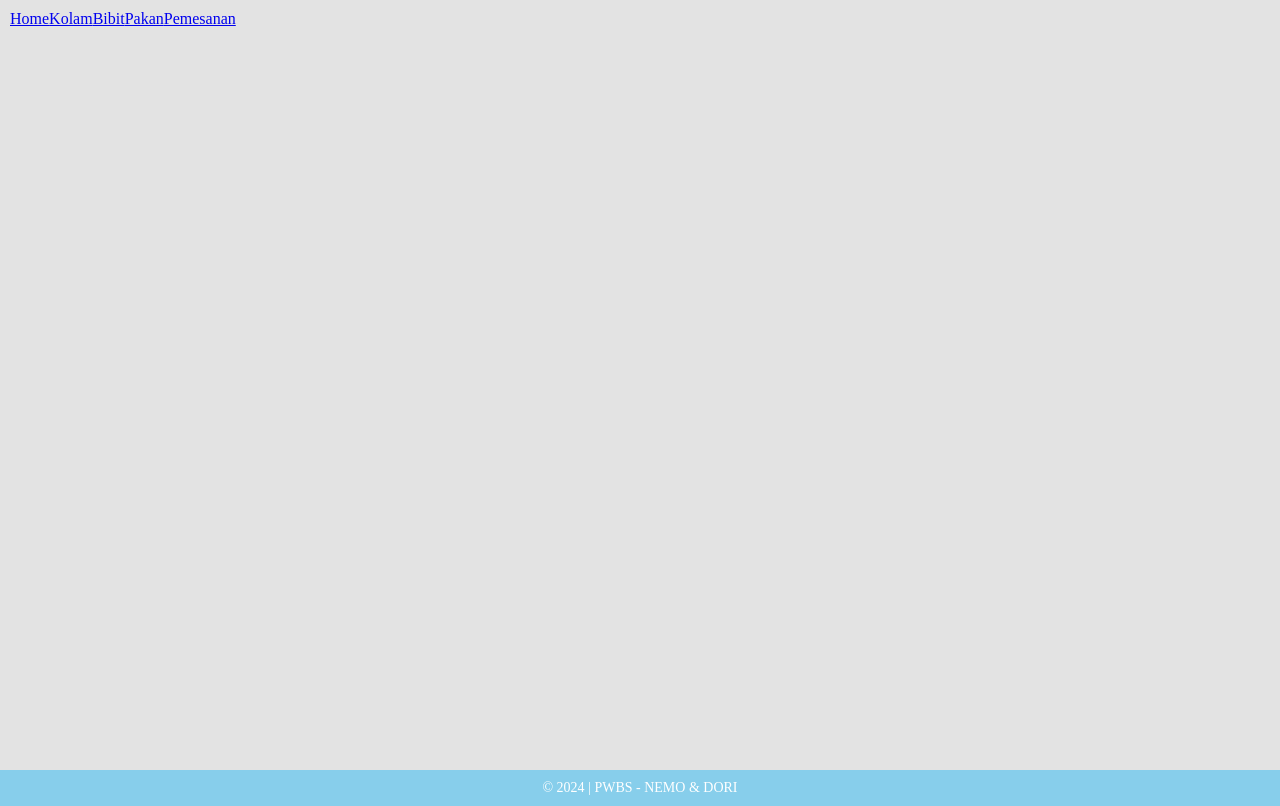
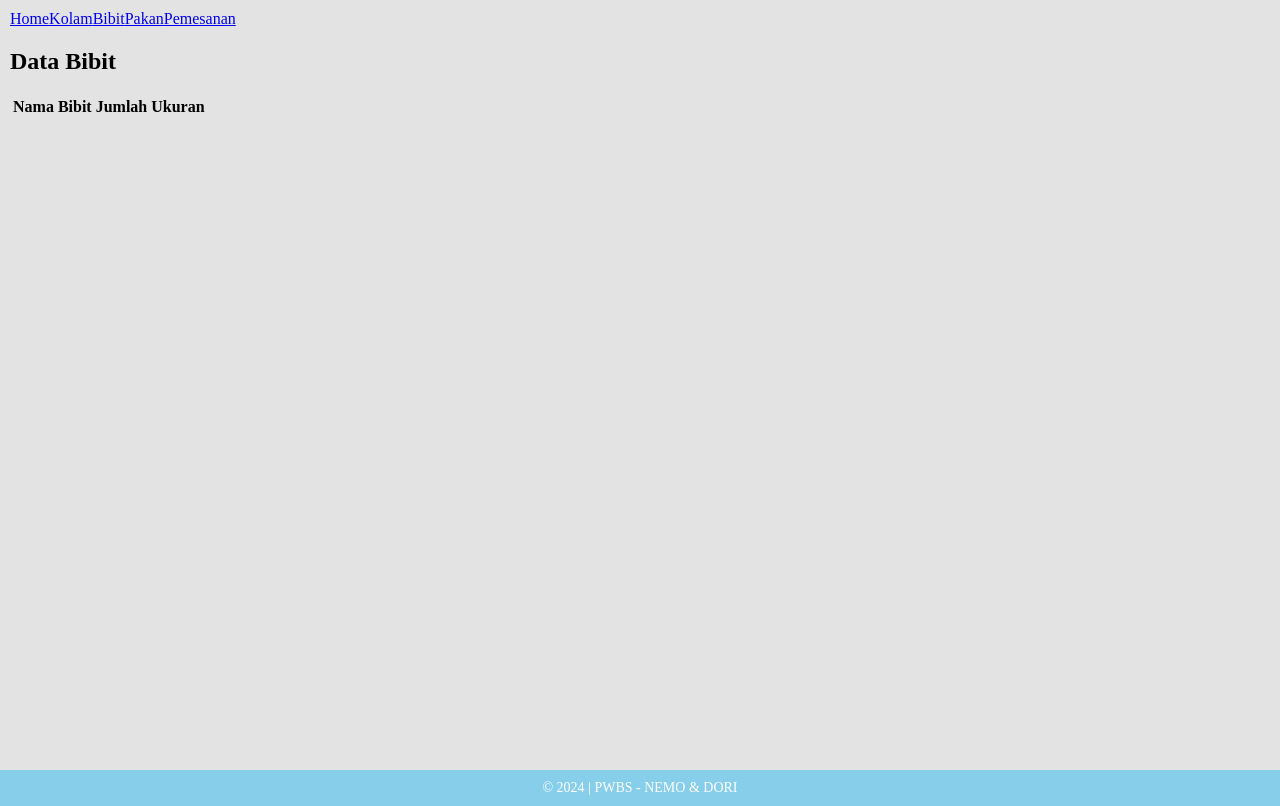
Before and after one commit to Elvia123456789/TA-PWBS-21CDx-TeamNemo-Dori, a Next.js app in the folder frontend/: page /bibit in a window 1280 px wide. Built offline with nearby package versions, Linux system fonts and the light colour scheme; a web font is replaced by a local one.

Commit message:
update page bibit-2

```diff
--- a/frontend/app/bibit/page.tsx
+++ b/frontend/app/bibit/page.tsx
@@ -42,6 +42,27 @@ export default function BibitPage() {
             </nav>
 
             {/* area home */}
+            <div className="container mx-auto p-8">
+                <h1 className="text-4xl font-bold mb-4">Data Bibit</h1>
+                <div className="bg-white rounded-lg shadow p-6">
+                    <table className="min-w-full bg-white">
+                        <thead>
+                            <tr>
+                                <th className="py-2 px-4 border-b-2 border-gray-200">Nama Bibit</th>
+                                <th className="py-2 px-4 border-b-2 border-gray-200">Jumlah</th>
+                                <th className="py-2 px-4 border-b-2 border-gray-200">Ukuran</th>
+                            </tr>
+                        </thead>
+                        <tbody>
+                            <tr>
+                                <td className="py-2 px-4 border-b border-gray-200"></td>
+                                <td className="py-2 px-4 border-b border-gray-200"></td>
+                                <td className="py-2 px-4 border-b border-gray-200"></td>
+                            </tr>
+                        </tbody>
+                    </table>
+                </div>
+            </div>
         </div>
     )
 }
```
